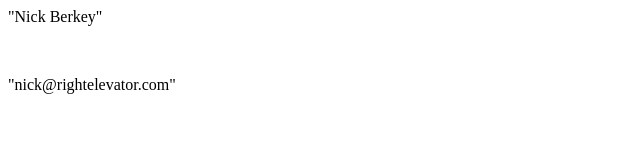
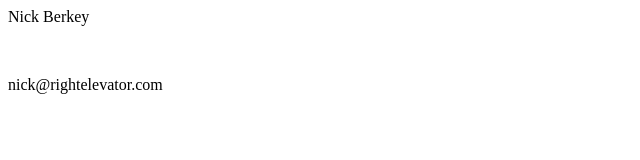
Before and after one commit to rightelevator/webpage, a plain HTML site: page contact.html in a window 1280 px wide. Shown: the full height of the page, 0-640 px from the left. Drawn offline with Linux system fonts and the light colour scheme.

Commit message:
Update contact.html

```diff
--- a/contact.html
+++ b/contact.html
@@ -4,8 +4,8 @@
 <title>Contact Us</title>
 </head>
 <body>
-<p>"Nick Berkey"</p>
+<p>Nick Berkey</p>
 <br>
-<p>"nick@rightelevator.com"</p>
+<p>nick@rightelevator.com</p>
 </body>
 </html>
```
